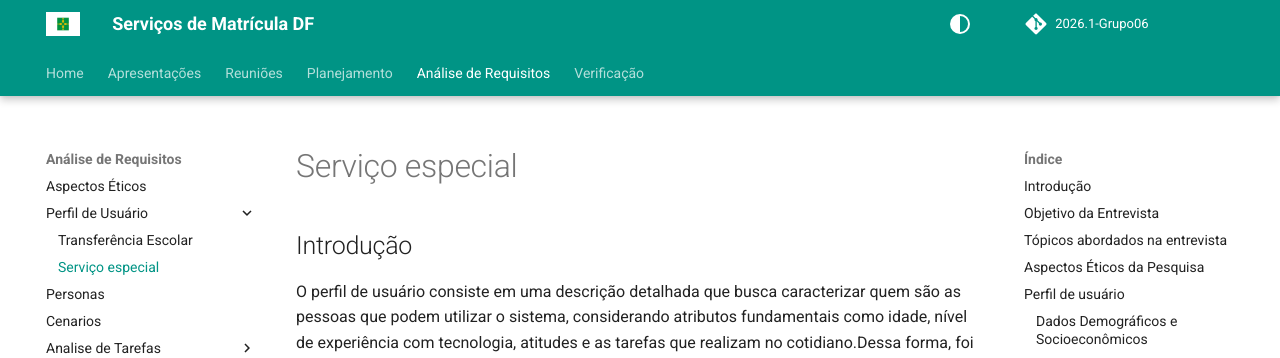
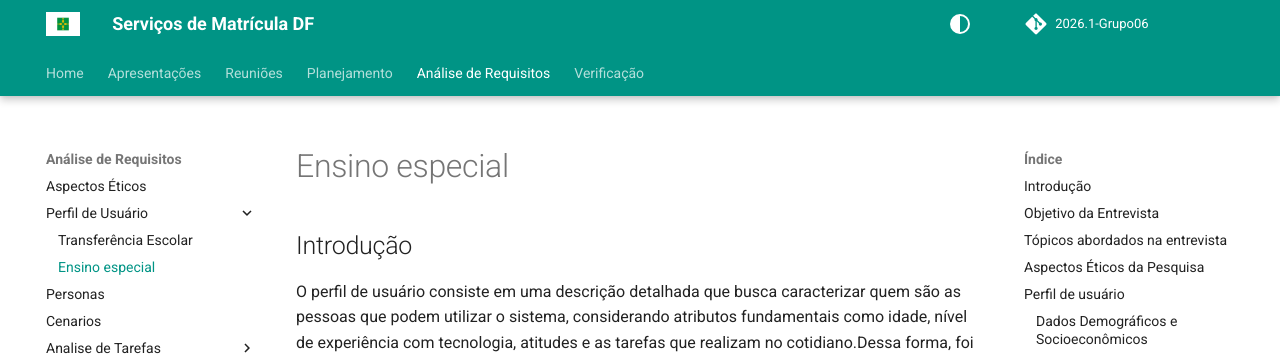
Before and after one commit to Interacao-Humano-Computador/2026.1-Grupo06, an MkDocs documentation site: the page built from docs/analise-de-requisitos/perfis/perfil-servico-especial.md, in a window 1280 px wide and 900 px high. Shown: the top 358 px of the window. Built offline with MkDocs 1.6.1 and Material for MkDocs 9.7.7, drawn with Linux system fonts in a browser that asks for light colours; comment, search, counter and statistics services are not loaded.

Commit message:
edit nav title

```diff
--- a/mkdocs.yml
+++ b/mkdocs.yml
@@ -42,7 +42,7 @@
       - Aspectos Éticos: analise-de-requisitos/aspectos-eticos.md
       - Perfil de Usuário:
         - Transferência Escolar: analise-de-requisitos/perfis/perfil-transferencia-matricula.md
-        - Serviço especial: analise-de-requisitos/perfis/perfil-servico-especial.md
+        - Ensino especial: analise-de-requisitos/perfis/perfil-servico-especial.md
       - Personas: analise-de-requisitos/personas/personas.md
       - Cenarios: analise-de-requisitos/cenarios/cenarios.md
       - Analise de Tarefas:
```
